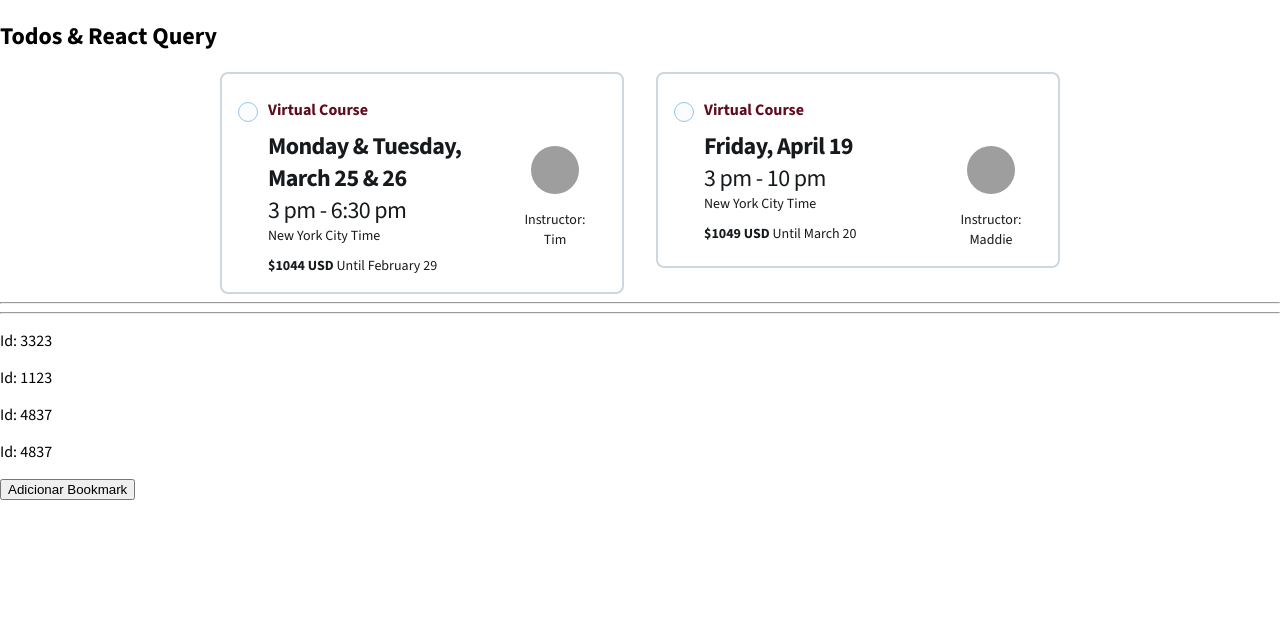
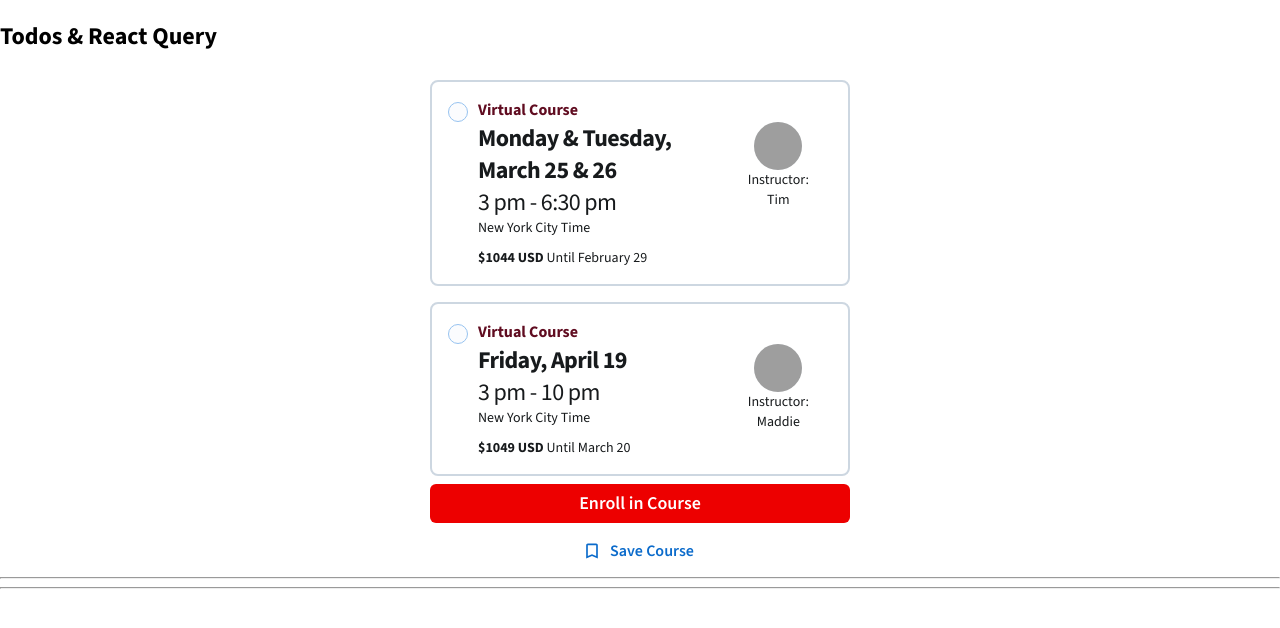
Before and after one commit to Amandasv/nng, a React (Create React App) app: page / in a window 1280 px wide. Shown: the top 628 px of the page. Built offline with nearby package versions, Linux system fonts and the light colour scheme; data requests are answered from the project's data file; grey boxes are pictures that could not be loaded.

Commit message:
add botao de salvar

```diff
--- a/package.json
+++ b/package.json
@@ -5,7 +5,9 @@
   "dependencies": {
     "@emotion/react": "^11.11.4",
     "@emotion/styled": "^11.11.0",
+    "@mui/icons-material": "^5.15.12",
     "@mui/joy": "^5.0.0-beta.30",
+    "@mui/material": "^5.15.12",
     "@testing-library/jest-dom": "^5.17.0",
     "@testing-library/react": "^13.4.0",
     "@testing-library/user-event": "^13.5.0",
--- a/src/App.tsx
+++ b/src/App.tsx
@@ -8,32 +8,35 @@ import Course from './components/course/Course';
 import { Tile } from './components/course/Tile';
 import { useBookmarkData, useSaveBookmark } from './hooks/useBookmarkData';
 import { BookmarkButton } from './components/bookmark/BookmarkButton';
-import { Card, FormControl, Grid, Radio, RadioGroup, Sheet, Typography } from '@mui/joy';
+import { Button, Card, FormControl, Grid, Radio, RadioGroup, Sheet, Typography } from '@mui/joy';
+import { BookOnlineOutlined, BookmarkAddOutlined, BookmarkBorderOutlined } from '@mui/icons-material';
 
 function App() {
 
   const { data: courseListData, isLoading: isLoadingCourse } = useCourseData();
   const { saveBookmark } = useSaveBookmark();
   const [selectedCourse, setSelectedCourse] = useState('')
+  const [isBookmarked, setIsBookmarked] = useState(false);
+
+  const toggleBookmark = () => {
+    setIsBookmarked(prevState => !prevState);
+  };
 
   return (
     <div className="app-container">
       <div className="todos">
         <h2>Todos & React Query</h2>
-
-        <Grid sx={{ flexGrow: 1 }} container spacing={2}>
-          <Grid xs={12}>
-            <Grid container justifyContent="center" spacing={4}>
+        <Grid container justifyContent="center">
           <FormControl>
             <RadioGroup
               overlay
               name="member"
-                orientation="horizontal"
+              orientation="vertical"
               sx={{ gap: 2 }}
             >
               {courseListData?.map((item: Course) => (
                 <div onClick={() => setSelectedCourse(item.id)}>
-                  <Grid key={item.id} sx={{width: '420px'}}>
+                  <Grid key={item.id} sx={{ width: '420px' }}>
                     <Sheet component="label" key={item.id} variant="outlined"
                       sx={
                         [{
@@ -53,9 +56,9 @@ function App() {
                         ]
                       }
                     >
-                      <Grid display="flex" alignItems="flex-end" sx={{paddingLeft: 0}}>
-                        <Radio value={`course${item.id}`} variant="outlined" sx={{flexDirection: 'row'}} color="primary" />
-                        <Typography level="title-md" sx={{ marginLeft: '10px', fontWeight: 700, color: '#600C20'}}>
+                      <Grid display="flex" alignItems="flex-end" sx={{ paddingLeft: 0 }}>
+                        <Radio value={`course${item.id}`} variant="outlined" sx={{ flexDirection: 'row' }} color="primary" />
+                        <Typography level="title-md" sx={{ marginLeft: '10px', fontWeight: 700, color: '#600C20' }}>
                           Virtual Course
                         </Typography>
                       </Grid>
@@ -65,11 +68,14 @@ function App() {
                 </div>
               ))}
             </RadioGroup>
-
+            <Button size="md" sx={
+              [{ backgroundColor: '#ED0000', fontSize: '1.125rem' },
+              {'&:hover': { backgroundColor: '#A61518'}}]}>
+              Enroll in Course
+            </Button>
+            <BookmarkButton id={selectedCourse} />
           </FormControl>
 
-            </Grid>
-          </Grid>
         </Grid>
 
         {/* <div
@@ -80,7 +86,7 @@ function App() {
         <hr />
         <hr />
 
-        <BookmarkButton id={selectedCourse} />
+
       </div>
     </div >
   );
--- a/src/components/bookmark/BookmarkButton.tsx
+++ b/src/components/bookmark/BookmarkButton.tsx
@@ -2,6 +2,8 @@ import { useEffect, useState } from "react";
 import { useBookmarkData, useRemoveBookmark, useSaveBookmark } from "../../hooks/useBookmarkData";
 import { Saved } from "./Saved";
 import { error } from "console";
+import { Button } from "@mui/joy";
+import { BookmarkBorderOutlined } from "@mui/icons-material";
 
 export function BookmarkButton({ id }: Saved) {
   const [bookmarked, setBookmarked] = useState<boolean>(false);
@@ -21,7 +23,7 @@ export function BookmarkButton({ id }: Saved) {
   const existe = bookmarkedList.some(item => item.id === id);
 
   useEffect(() => {
-    if(existe){
+    if (existe) {
       console.log('caiu no useEffect')
       setBookmarked(true)
     }
@@ -35,7 +37,7 @@ export function BookmarkButton({ id }: Saved) {
 
   const addBookmark = () => {
     console.log('caiu do addBookmark')
-    if(id) {
+    if (id) {
       saveBookmark.mutate(id)
       if (saveBookmark.isSuccess) {
         console.log('SUCESSO')
@@ -62,18 +64,24 @@ export function BookmarkButton({ id }: Saved) {
   }
 
   return (
-    <div>
-      {bookmarkedData?.map((item: any) => (
-          <>
-            <p>Id: {item.id}</p>
-          </>
-
-        ))}
-
-      <button onClick={handleBookmarkClick}>
-        {bookmarked ? 'Remover Bookmark' : 'Adicionar Bookmark'}
-      </button>
-      {bookmarked && <p>id: {id} Adicionado!</p>}
-    </div>
+    <Button color="primary" variant="plain" startDecorator={<BookmarkBorderOutlined />}
+      sx={[{ mt: '10px', fontSize: '1rem' },
+      {
+        '&:hover': { textDecoration: 'underline', backgroundColor: 'white' }
+      }]}>
+      Save Course
+    </Button>
   )
 }
+
+// {bookmarkedData?.map((item: any) => (
+//   <>
+//     <p>Id: {item.id}</p>
+//   </>
+
+// ))}
+
+// <button onClick={handleBookmarkClick}>
+// {bookmarked ? 'Remover Bookmark' : 'Adicionar Bookmark'}
+// </button>
+// {bookmarked && <p>id: {id} Adicionado!</p>}
--- a/src/index.tsx
+++ b/src/index.tsx
@@ -16,6 +16,7 @@ const theme = extendTheme({
     display: 'Source Sans 3', // applies to `h1`–`h4`
     body: 'Source Sans 3', // applies to `title-*` and `body-*`
   },
+
 });
 
 root.render(
--- a/tsconfig.json
+++ b/tsconfig.json
@@ -1,5 +1,8 @@
 {
   "compilerOptions": {
+    "paths": {
+      "@mui/material": ["./node_modules/@mui/joy"]
+    },
     "target": "es5",
     "lib": [
       "dom",
```
Also changed, not shown: 1 other file (tests, documents, lock files or other folders). Lines whose indentation alone changed are shown as unchanged.
